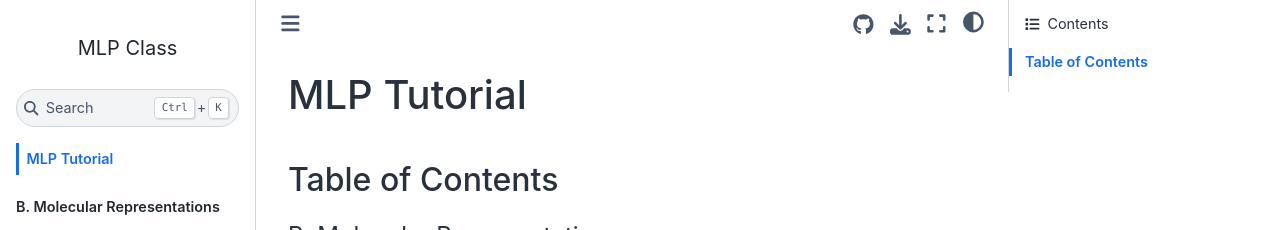
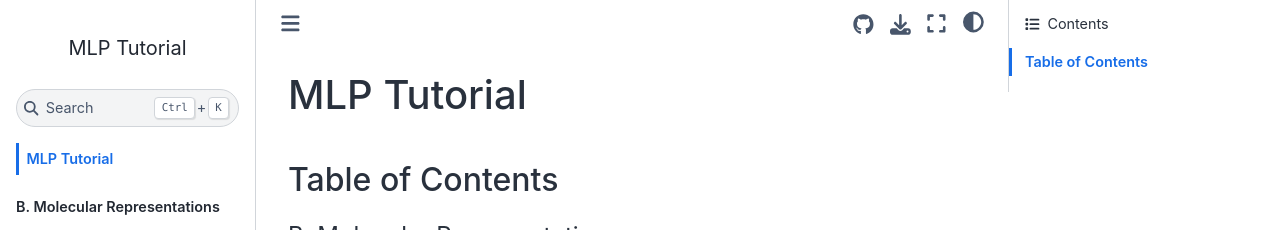
Before and after one commit to cc-ats/mlp_tutorial, a Jupyter Book: the page built from index.md, in a window 1280 px wide. Shown: the top 230 px of the page. Built offline with Jupyter Book 1.0.4 settings and Sphinx 7.4.7 and the Sphinx Book theme 1.1.4, drawn with Linux system fonts in a browser that asks for light colours; pages that are not in the unit, such as notebooks, are missing from menus; comment, search, counter and statistics services are not loaded.

Commit message:
Update _config.yml

```diff
--- a/_config.yml
+++ b/_config.yml
@@ -5,7 +5,7 @@
 
 #######################################################################################
 # Book settings
-title                       : MLP Class  # The title of the book. Will be placed in the left navbar.
+title                       : MLP Tutorial  # The title of the book. Will be placed in the left navbar.
 author                      : Xiaoliang Pan  # The author of the book
 copyright                   : "2022"  # Copyright year to be placed in the footer
 logo                        : logo.png  # A path to the book logo
@@ -28,7 +28,7 @@ bibtex_bibfiles:
 
 # Information about where the book exists on the web
 repository:
-  url: https://github.com/cc-ats/mlp_class  # Online location of your book
+  url: https://github.com/cc-ats/mlp_tutorial  # Online location of your book
   branch: main  # Which branch of the repository should be used when creating links (optional)
 
 # Add GitHub buttons to your book
```
